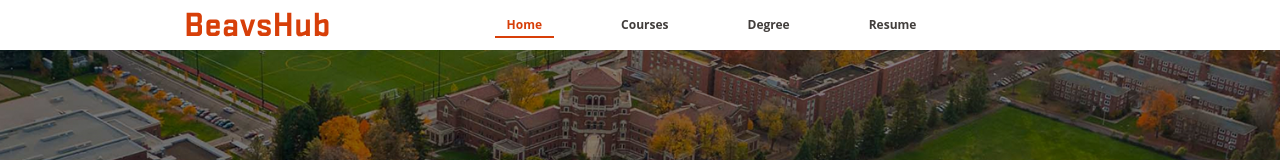
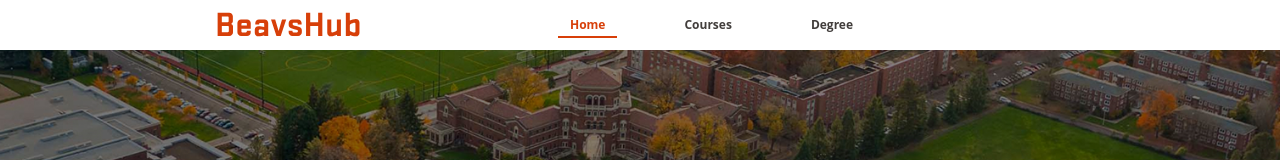
Before and after one commit to paul-nguyen-1/BeavsHubV2, a React (Vite) app in the folder client/: page / in a window 1280 px wide. Shown: the top 160 px of the page. Built offline with nearby package versions, Linux system fonts and the light colour scheme; no server answers.

Commit message:
remove resume

```diff
--- a/client/src/components/navbar.tsx
+++ b/client/src/components/navbar.tsx
@@ -29,7 +29,7 @@ export function Navbar() {
     { link: "/", label: "Home" },
     { link: "/courses", label: "Courses" },
     { link: "/planner", label: "Degree" },
-    { link: "/resumes", label: "Resume" },
+    // { link: "/resumes", label: "Resume" },
     // { link: "/about", label: "About" },
   ];
 
```
